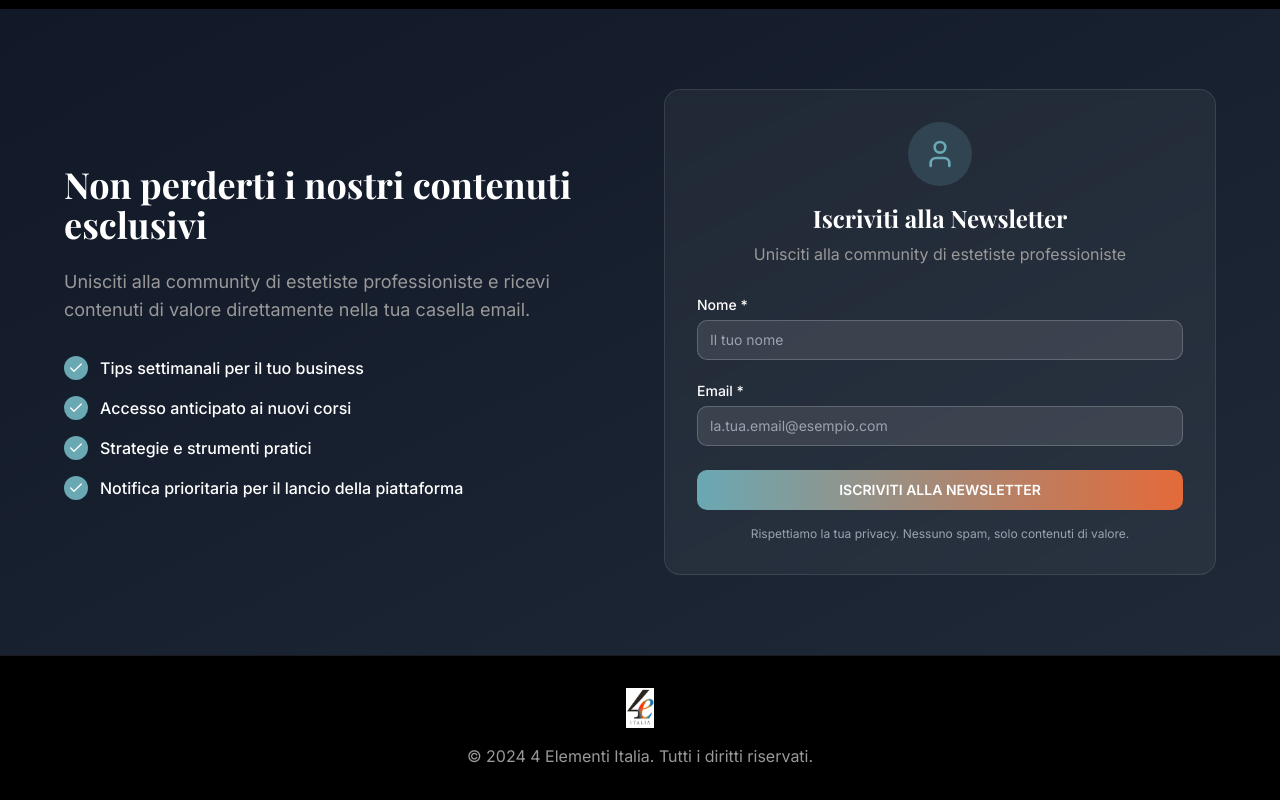
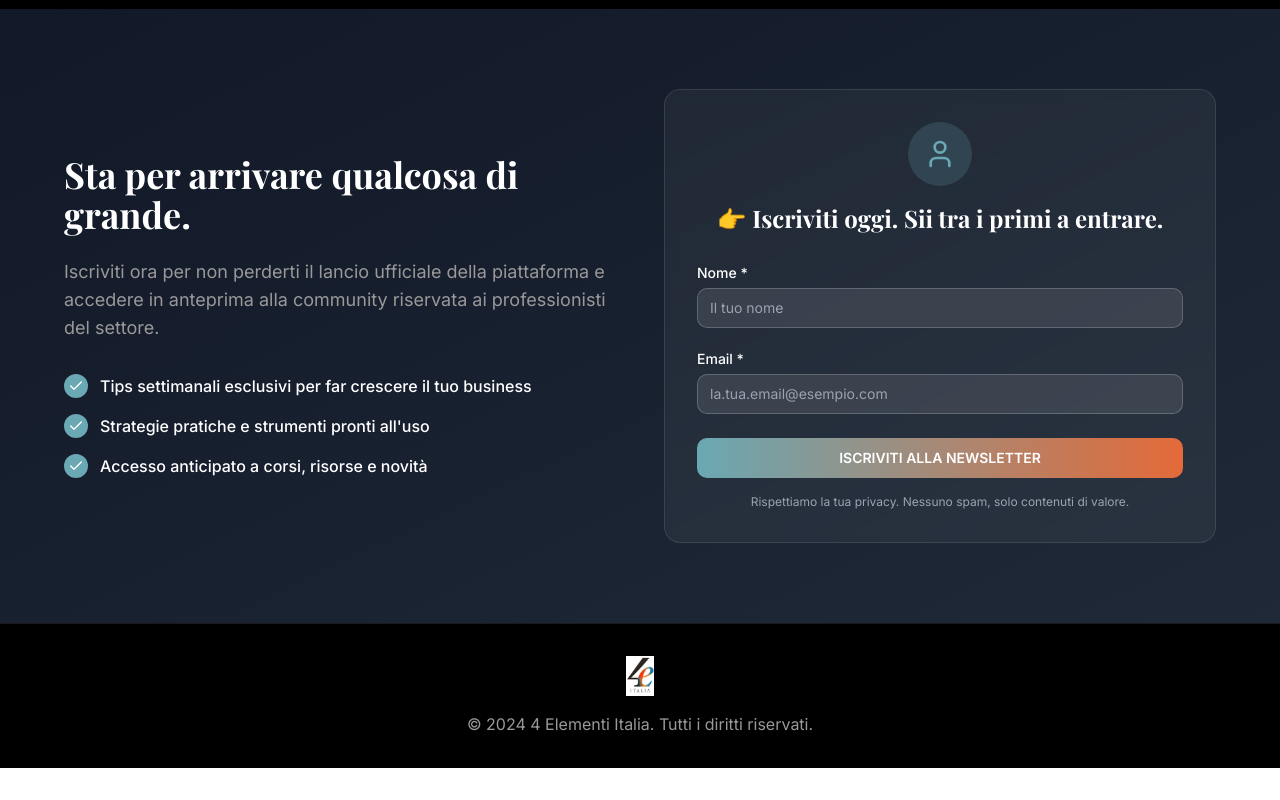
Before and after one commit to Rosin355/aethera-beauty-bloom, a React (Vite) app: page /landing in a window 1280 px wide. Shown: the part 3650-4450 px from the top of the page. After the commit the page ends 4418 px from the top, so only its background shows below. Built offline with nearby package versions, Linux system fonts and the light colour scheme; no server answers.

Commit message:
Update newsletter section text

```diff
--- a/src/pages/LandingPage.tsx
+++ b/src/pages/LandingPage.tsx
@@ -638,19 +638,18 @@ const LandingPage = () => {
               <div className="space-y-8">
                 <div>
                   <h2 className="font-playfair text-3xl md:text-4xl font-bold text-white mb-6 leading-tight">
-                    Non perderti i nostri contenuti esclusivi
+                    Sta per arrivare qualcosa di grande.
                   </h2>
                   <p className="text-muted-foreground text-lg mb-8">
-                    Unisciti alla community di estetiste professioniste e ricevi contenuti di valore direttamente nella tua casella email.
+                    Iscriviti ora per non perderti il lancio ufficiale della piattaforma e accedere in anteprima alla community riservata ai professionisti del settore.
                   </p>
                 </div>
 
                 <div className="space-y-4">
                   {[
-                    "Tips settimanali per il tuo business",
-                    "Accesso anticipato ai nuovi corsi",
-                    "Strategie e strumenti pratici",
-                    "Notifica prioritaria per il lancio della piattaforma"
+                    "Tips settimanali esclusivi per far crescere il tuo business",
+                    "Strategie pratiche e strumenti pronti all'uso",
+                    "Accesso anticipato a corsi, risorse e novità"
                   ].map((benefit, index) => (
                     <div key={index} className="flex items-center space-x-3">
                       <div className="w-6 h-6 bg-[#6AA8B3] rounded-full flex items-center justify-center shrink-0">
@@ -669,11 +668,8 @@ const LandingPage = () => {
                     <User className="w-8 h-8 text-[#6AA8B3]" />
                   </div>
                   <h3 className="font-playfair text-2xl font-bold text-white mb-2">
-                    Iscriviti alla Newsletter
+                    👉 Iscriviti oggi. Sii tra i primi a entrare.
                   </h3>
-                  <p className="text-muted-foreground">
-                    Unisciti alla community di estetiste professioniste
-                  </p>
                 </div>
 
                 <form onSubmit={handleNewsletterSubmit} className="space-y-6">
```
